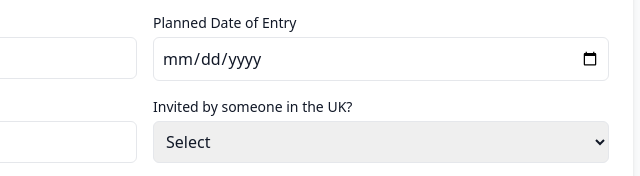
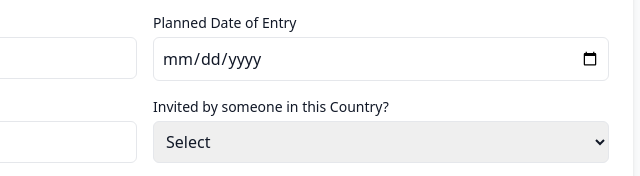
Before and after one commit to Garbscodes01/visa-cover-letter-api, a website: page index.html in a window 1280 px wide. Shown: the part 1018-1194 px from the top of the page, 495-1135 px from the left. Drawn offline with nearby package versions, Linux system fonts and the light colour scheme.

Commit message:
Update index.html

```diff
--- a/index.html
+++ b/index.html
@@ -144,7 +144,7 @@
               <input id="stayDuration" type="text" class="w-full border rounded-md p-2" placeholder="10 days" />
             </div>
             <div>
-              <label class="block text-sm font-medium mb-1" for="invited">Invited by someone in the UK?</label>
+              <label class="block text-sm font-medium mb-1" for="invited">Invited by someone in this Country?</label>
               <select id="invited" class="w-full border rounded-md p-2">
                 <option value="">Select</option><option>Yes</option><option>No</option>
               </select>
```
